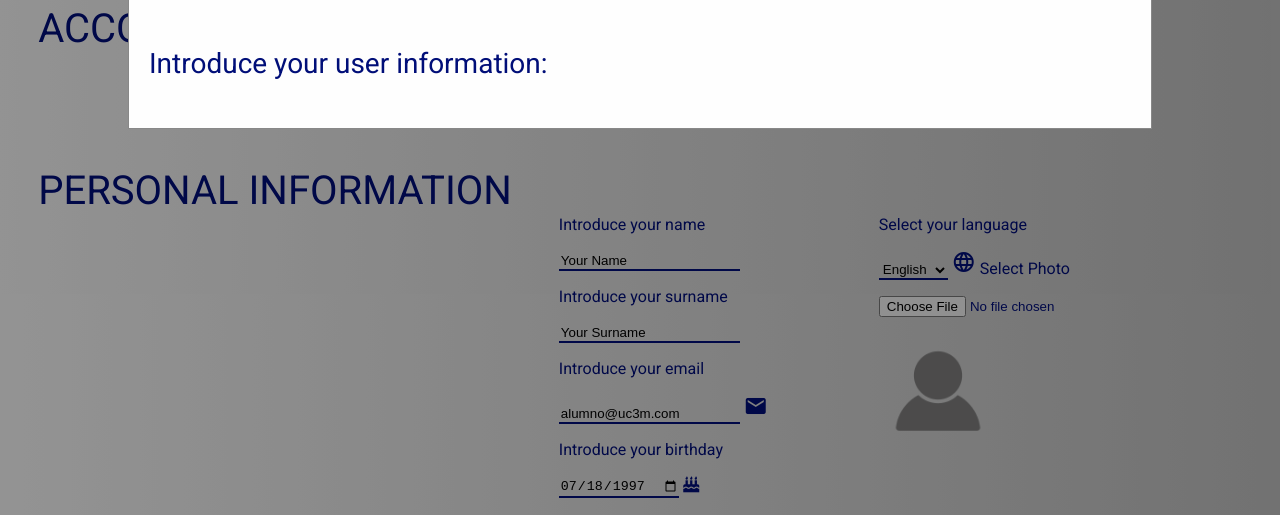
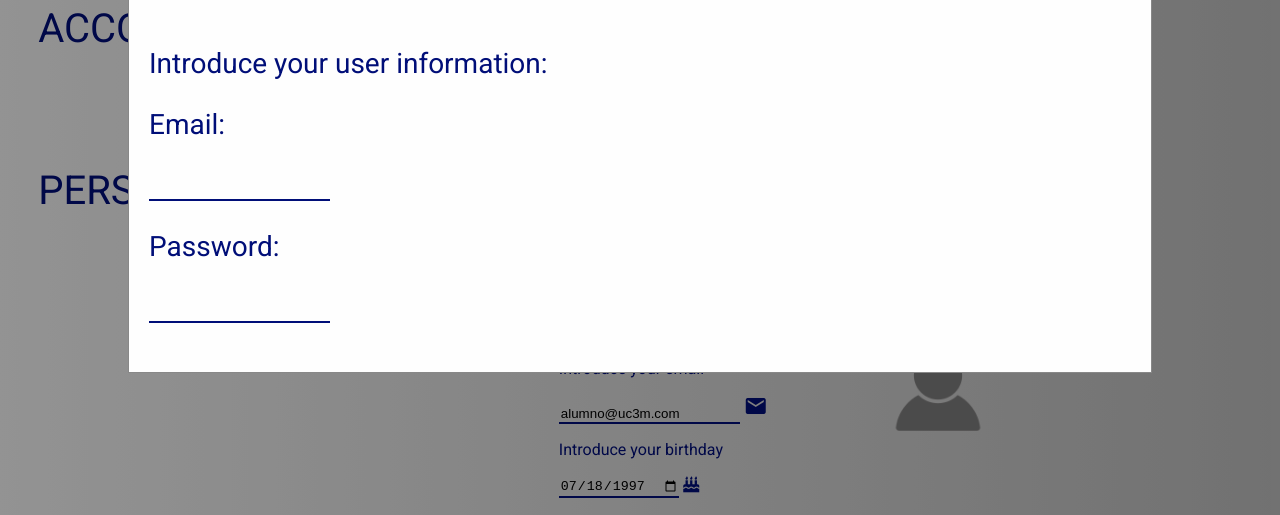
Before and after one commit to fernando2393-UC3M/User-Interfaces, a plain HTML site: page Project4/Exercise4.html in a window 1280 px wide. Shown: the part 215-730 px from the top of the page. Drawn offline with nearby package versions, Linux system fonts and the light colour scheme.

Commit message:
Fixed modal

```diff
--- a/Project4/Exercise4.html
+++ b/Project4/Exercise4.html
@@ -34,9 +34,24 @@
       </div>
       <div class="modal-body">
         <p>Introduce your user information:</p>
+        <div class="modaldata">
+          <form>
+            <div class="modaldiv">
+              Email:
+              <p>
+                <input class="field" type="email" name="modalmail" value="">
+              </p>
+            </div>
+            <div>
+              Password:
+              <p>
+                <input class="field" type="text" name="modalmail" value="">
+              </p>
+            </div>
+          </form>
+        </div>
       </div>
     </div>
-
   </div>
 
   <article>
```
